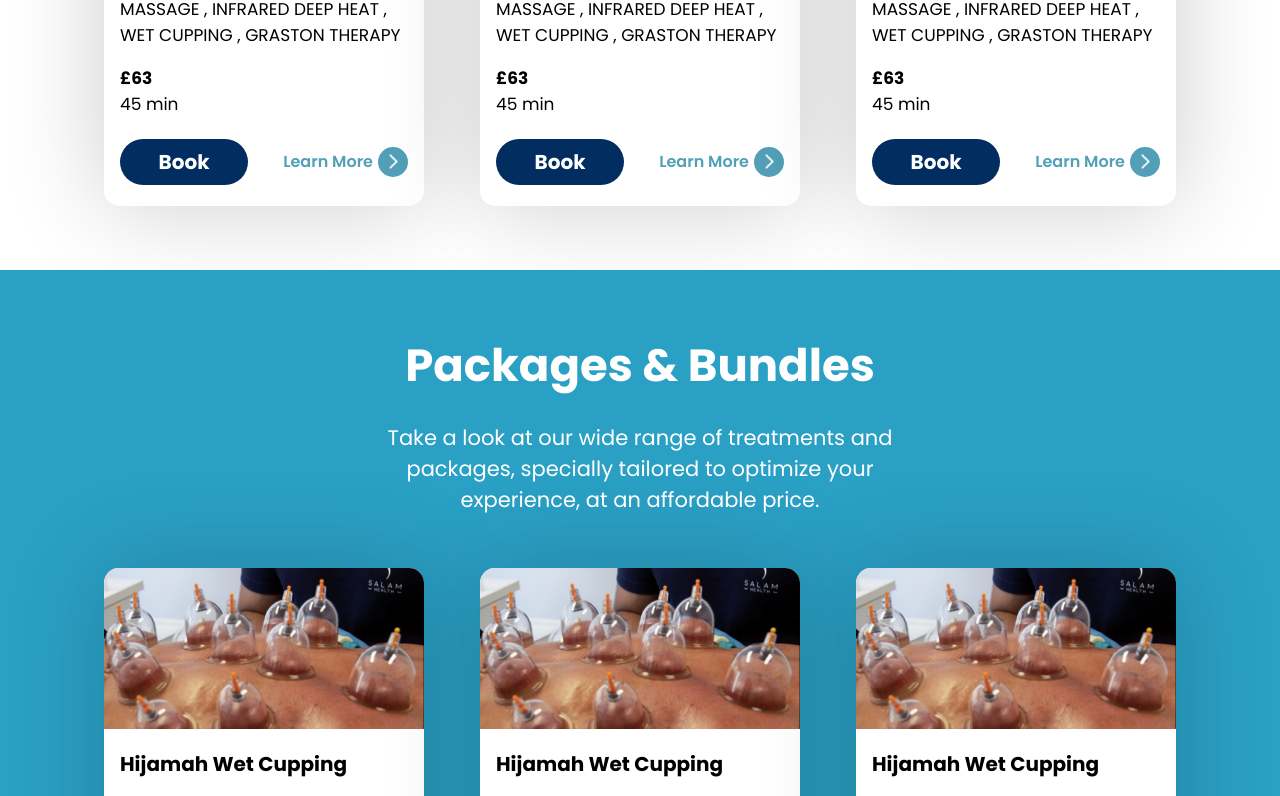
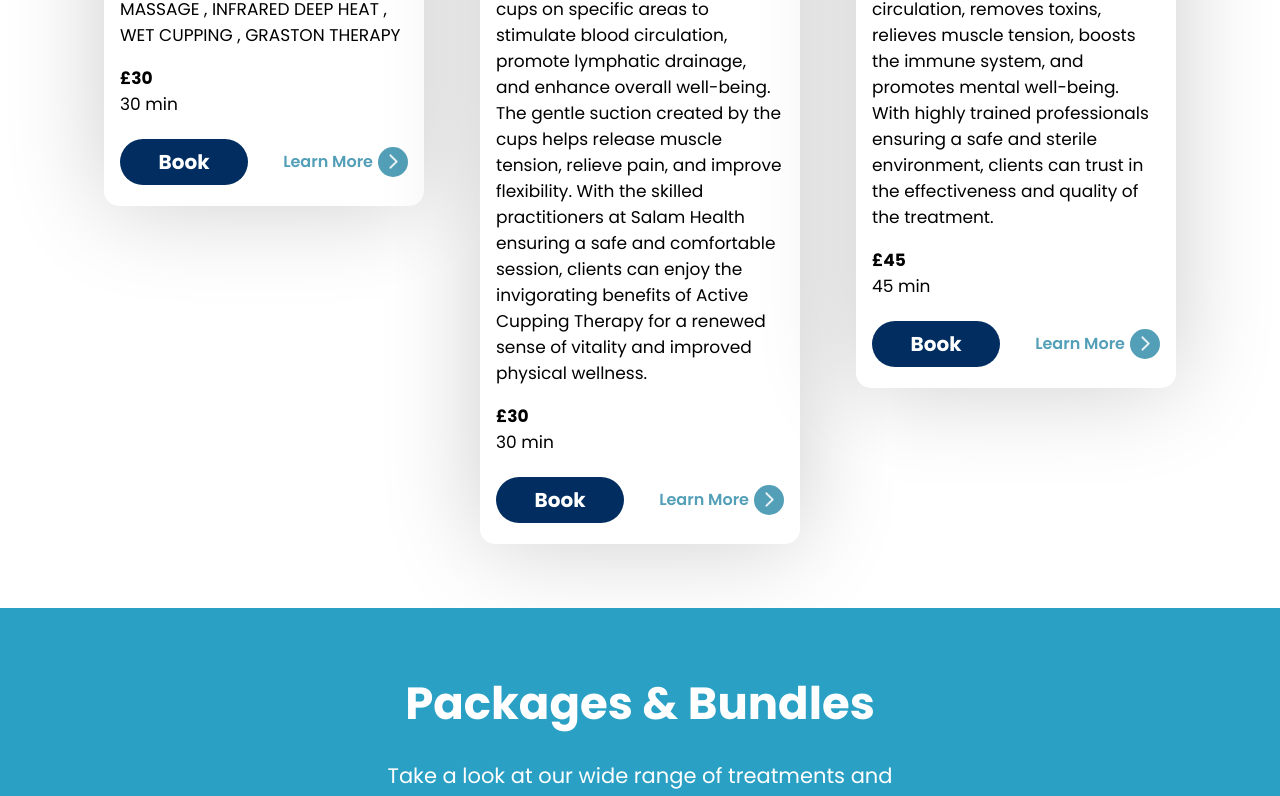
Before and after one commit to ayazb7/salam-health, a React (Create React App) app in the folder salam-health/: page /book in a window 1280 px wide. Shown: the part 675-1471 px from the top of the page. Built offline with nearby package versions, Linux system fonts and the light colour scheme.

Commit message:
book names

```diff
--- a/salam-health/src/components/Book.js
+++ b/salam-health/src/components/Book.js
@@ -43,9 +43,9 @@ function Book() {
           <h3 className="home-text" style={{ fontSize: '32px'}}>Stand Alone Treatments</h3>
 
           <div className='horizontal more-gap' style={{ alignItems: 'stretch'}}>
-            <Card className="cards" title= "Hijamah Wet Cupping" image={CuppingTherapy} description="HEALTH CONSULTATION , SPORTS MASSAGE , INFRARED DEEP HEAT , WET CUPPING , GRASTON THERAPY" price="63" duration="45 min"/>
-            <Card className="cards" title= "Hijamah Wet Cupping" image={CuppingTherapy} description="HEALTH CONSULTATION , SPORTS MASSAGE , INFRARED DEEP HEAT , WET CUPPING , GRASTON THERAPY" price="63" duration="45 min"/>
-            <Card className="cards" title= "Hijamah Wet Cupping" image={CuppingTherapy} description="HEALTH CONSULTATION , SPORTS MASSAGE , INFRARED DEEP HEAT , WET CUPPING , GRASTON THERAPY" price="63" duration="45 min"/>
+            <Card className="cards" title= "Sports Massage" image={CuppingTherapy} description="HEALTH CONSULTATION , SPORTS MASSAGE , INFRARED DEEP HEAT , WET CUPPING , GRASTON THERAPY" price="30" duration="30 min"/>
+            <Card className="cards" title= "Active Cupping" image={CuppingTherapy} description="Strategic placement of suction cups on specific areas to stimulate blood circulation, promote lymphatic drainage, and enhance overall well-being. The gentle suction created by the cups helps release muscle tension, relieve pain, and improve flexibility. With the skilled practitioners at Salam Health ensuring a safe and comfortable session, clients can enjoy the invigorating benefits of Active Cupping Therapy for a renewed sense of vitality and improved physical wellness." price="30" duration="30 min"/>
+            <Card className="cards" title= "Hijamah Wet Cupping" image={CuppingTherapy} description="This therapy stimulates blood circulation, removes toxins, relieves muscle tension, boosts the immune system, and promotes mental well-being. With highly trained professionals ensuring a safe and sterile environment, clients can trust in the effectiveness and quality of the treatment." price="45" duration="45 min"/>
           </div>
       </div>
 
@@ -59,9 +59,9 @@ function Book() {
           </p>
 
           <div className='horizontal more-gap' style={{ alignItems: 'stretch'}}>
-            <Card className="cards" title= "Hijamah Wet Cupping" image={CuppingTherapy} description="HEALTH CONSULTATION , SPORTS MASSAGE , INFRARED DEEP HEAT , WET CUPPING , GRASTON THERAPY" price="63" duration="45 min"/>
-            <Card className="cards" title= "Hijamah Wet Cupping" image={CuppingTherapy} description="HEALTH CONSULTATION , SPORTS MASSAGE , INFRARED DEEP HEAT , WET CUPPING , GRASTON THERAPY" price="63" duration="45 min"/>
-            <Card className="cards" title= "Hijamah Wet Cupping" image={CuppingTherapy} description="HEALTH CONSULTATION , SPORTS MASSAGE , INFRARED DEEP HEAT , WET CUPPING , GRASTON THERAPY" price="63" duration="45 min"/>
+            <Card className="cards" title= "Lite Detox" image={CuppingTherapy} description="HEALTH CONSULTATION , SPORTS MASSAGE , INFRARED DEEP HEAT , WET CUPPING , GRASTON THERAPY" price="50" duration="45 min"/>
+            <Card className="cards" title= "Sports Therapy" image={CuppingTherapy} description="HEALTH CONSULTATION , SPORTS MASSAGE , INFRARED DEEP HEAT , WET CUPPING , GRASTON THERAPY" price="50" duration="1 hour"/>
+            <Card className="cards" title= "Full Detox & Sports Therapy" image={CuppingTherapy} description="HEALTH CONSULTATION , SPORTS MASSAGE , INFRARED DEEP HEAT , WET CUPPING , GRASTON THERAPY" price="70" duration="1 hour"/>
           </div>
         </div>
 
```
